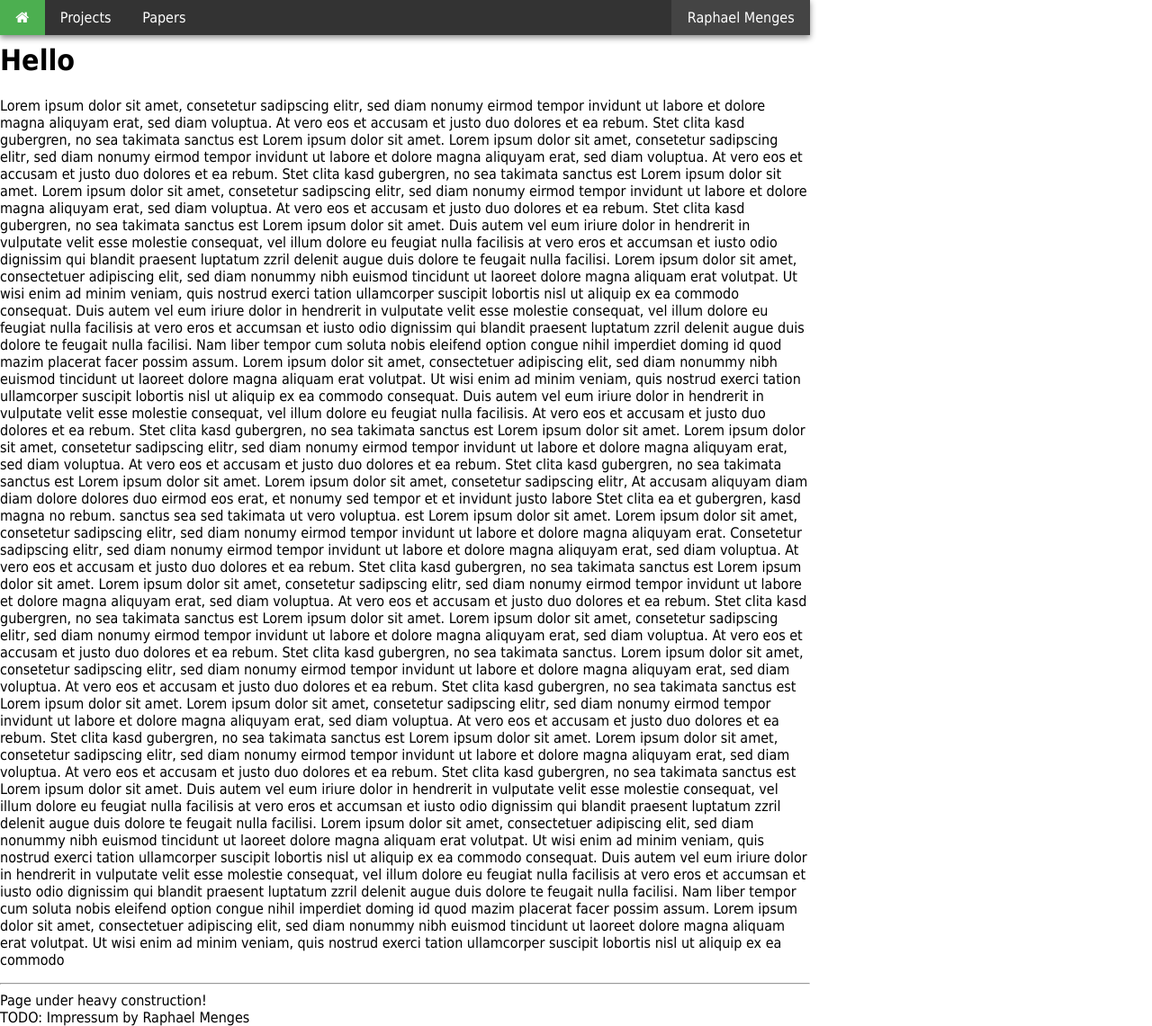
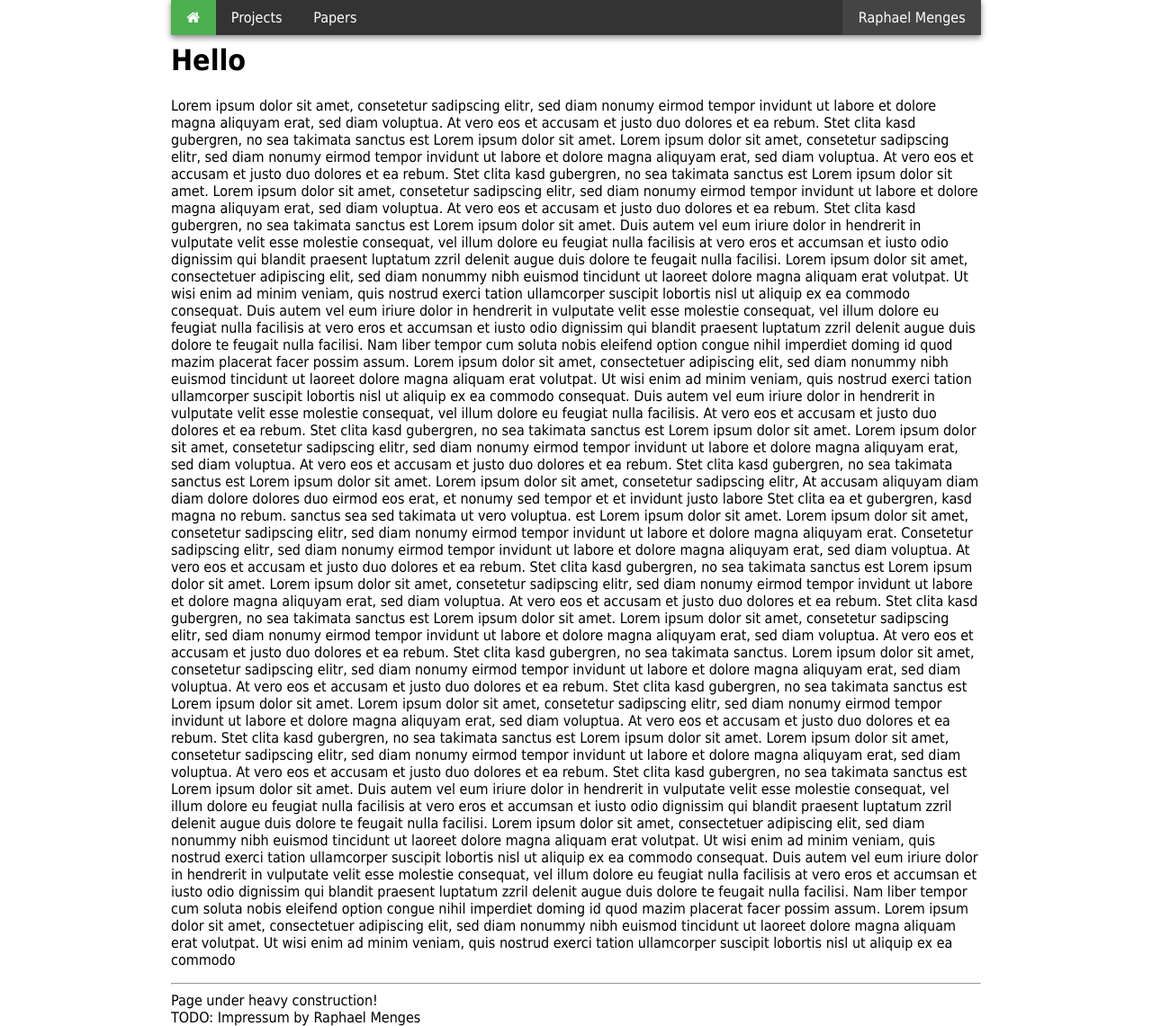
Before and after one commit to raphaelmenges/raphaelmenges.github.io, a Jekyll site: the page built from index.html, in a window 1280 px wide and 1141 px high. Shown: the whole window at 90% size. Built offline with Jekyll 4.4.1, drawn with Linux system fonts in a browser that asks for light colours.

Commit message:
Fixing css.

```diff
--- a/css/main.css
+++ b/css/main.css
@@ -3,8 +3,8 @@
 /**************/
 body {
 	font-family: Tahoma, Geneva, sans-serif;
-	margin: 0;
-  padding: 0 auto;
+	margin: 0 auto;
+  padding: 0;
 	overflow-y: scroll;
 	width: 900px;
 }
```
